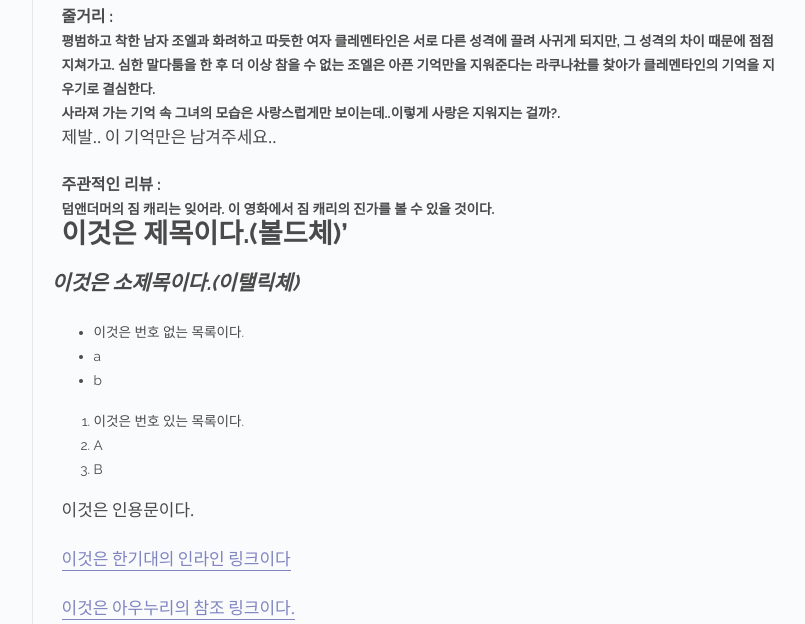
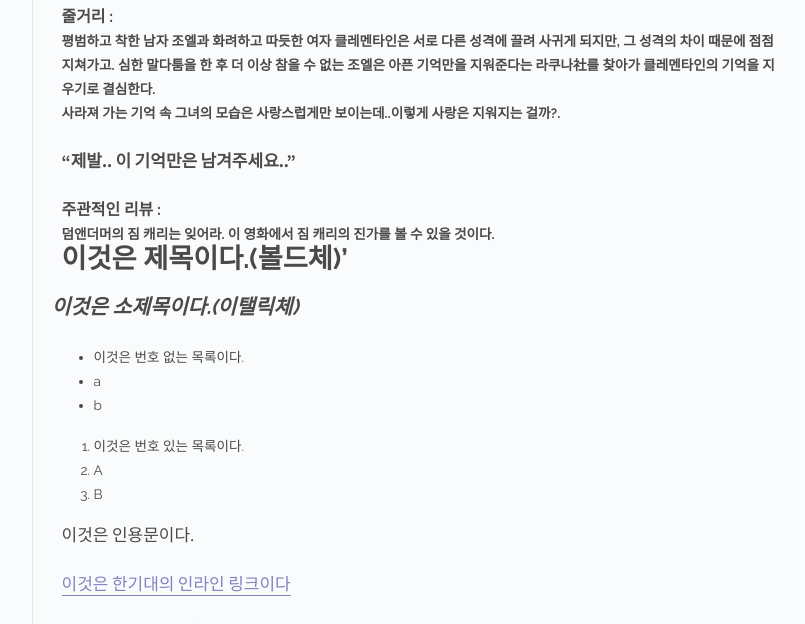
Before and after one commit to forhobby/forhobby.github.com, a Jekyll site: the page built from _posts/2015-05-26-ryuchansik.md, in a window 1280 px wide, cut to the strip 968-1592 px from the top of the page. Shown: the whole strip, without its empty margins (326-1131 px from the left). Built offline with Jekyll 4.4.1, drawn with Linux system fonts in a browser that asks for light colours; Markdown is read by kramdown in place of the engine named in the settings.

Commit message:
Update 2015-05-26-ryuchansik.md

```diff
--- a/_posts/2015-05-26-ryuchansik.md
+++ b/_posts/2015-05-26-ryuchansik.md
@@ -23,9 +23,9 @@ categories: jekyll update
 ###줄거리 :
 ####**평범하고 착한 남자 조엘과 화려하고 따듯한 여자 클레멘타인은 서로 다른 성격에 끌려 사귀게 되지만, 그 성격의 차이 때문에 점점 지쳐가고. 심한 말다툼을 한 후 더 이상 참을 수 없는 조엘은 아픈 기억만을 지워준다는 라쿠나社를 찾아가 클레멘타인의 기억을 지우기로 결심한다.**
 ####**사라져 가는 기억 속 그녀의 모습은 사랑스럽게만 보이는데..이렇게 사랑은 지워지는 걸까?.**
-
-
-> 제발.. 이 기억만은 남겨주세요..
+<p>
+</p>
+> **"제발.. 이 기억만은 남겨주세요.."**
 
 ###주관적인 리뷰 :
 ####**덤앤더머의 짐 캐리는 잊어라. 이 영화에서 짐 캐리의 진가를 볼 수 있을 것이다.**
```
